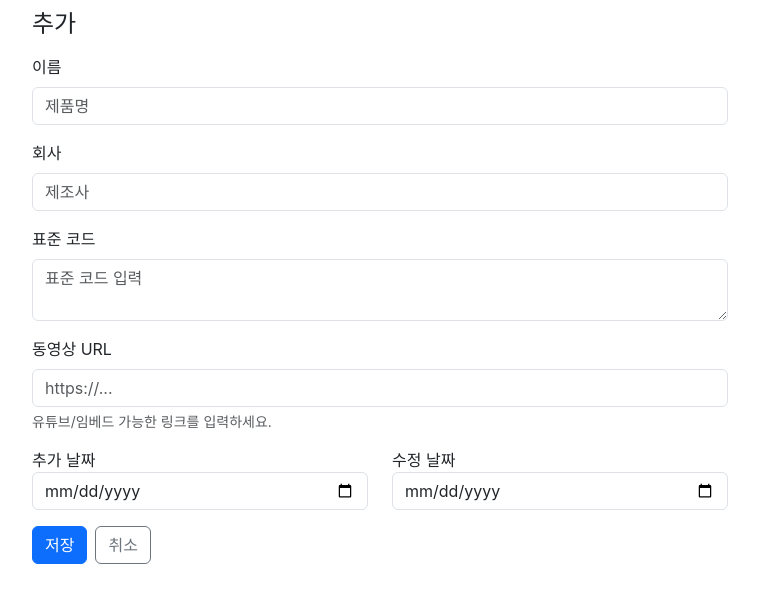
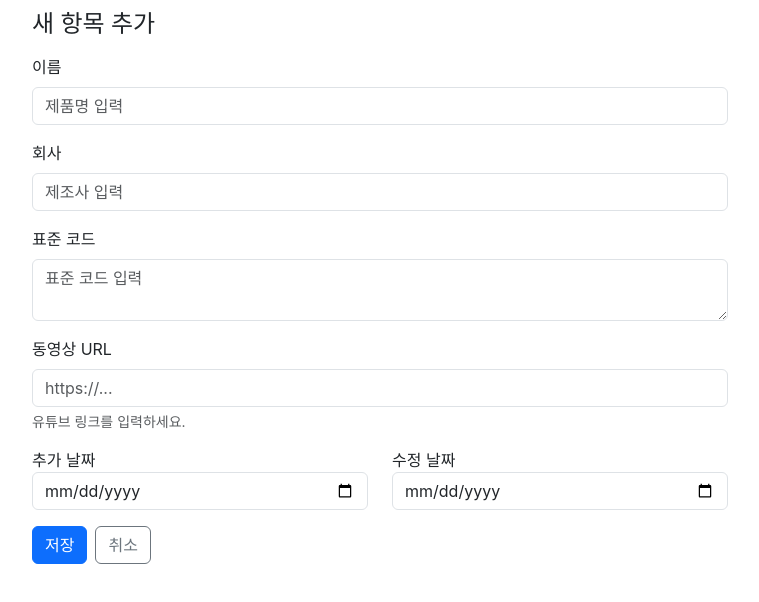
Before and after one commit to grazzy7124/25_OSS_Team_Project, a React (Create React App) app: page /add in a window 1280 px wide. Shown: the top 602 px of the page, without its empty margins (260-1019 px from the left). Built offline with nearby package versions, Linux system fonts and the light colour scheme.

Commit message:
CRUD - create

```diff
--- a/src/components/App/Add.js
+++ b/src/components/App/Add.js
@@ -1,5 +1,5 @@
 // components/App/Add.js
-import React from "react";
+import React, { useState } from "react";
 import axios from "axios";
 import { useLocation, useNavigate } from "react-router-dom";
 
@@ -8,60 +8,92 @@ const API_URL = "https://68db33b023ebc87faa324066.mockapi.io/OSS_teamproject";
 export default function Add() {
   const navigate = useNavigate();
   const location = useLocation();
+  const [formData, setFormData] = useState({
+    name: "",
+    company: "",
+    stdCode: "",
+    videoUrl: "",
+    addDate: "",
+    reviseDate: "",
+  });
+
+  const handleChange = (e) => {
+    const { name, value } = e.target;
+    setFormData((prev) => ({
+      ...prev,
+      [name]: value,
+    }));
+  };
+
+  const handleSubmit = async (e) => {
+    e.preventDefault();
+
+    try {
+      await axios.post(API_URL, formData);
+      alert("새 항목이 추가되었습니다!");
+      navigate("/");
+    } catch (err) {
+      console.error("추가 실패:", err);
+      alert("오류가 발생했습니다.");
+    }
+  };
 
   return (
-    <div className="container" style={{maxWidth: 720}}>
+    <div className="container" style={{ maxWidth: 720 }}>
       <div className="d-flex justify-content-between align-items-center mb-3">
-            <h4 className="m-0">추가</h4>
+        <h4 className="m-0">새 항목 추가</h4>
       </div>
 
-        <form>
+      <form onSubmit={handleSubmit}>
         <div className="mb-3">
-                <label className="form-label">
-                    이름
-                </label>
+          <label className="form-label">이름</label>
           <input
             type="text"
             name="name"
             className="form-control"
-                    placeholder="제품명"
+            placeholder="제품명 입력"
+            value={formData.name}
+            onChange={handleChange}
+            required
           />
         </div>
+
         <div className="mb-3">
-                <label className="form-label">
-                    회사
-                </label>
+          <label className="form-label">회사</label>
           <input
             type="text"
             name="company"
             className="form-control"
-                    placeholder="제조사"
+            placeholder="제조사 입력"
+            value={formData.company}
+            onChange={handleChange}
           />
         </div>
+
         <div className="mb-3">
-                <label className="form-label">
-                    표준 코드
-                </label>
+          <label className="form-label">표준 코드</label>
           <textarea
-                    type="text"
             name="stdCode"
             className="form-control"
             rows={2}
             placeholder="표준 코드 입력"
-                    style={{wordBreak:"break-all"}}
+            value={formData.stdCode}
+            onChange={handleChange}
           />
         </div>
+
         <div className="mb-3">
-                <label className="form-label">
-                    동영상 URL
-                </label>
+          <label className="form-label">동영상 URL</label>
           <input
             type="url"
             name="videoUrl"
             className="form-control"
             placeholder="https://..."
+            value={formData.videoUrl}
+            onChange={handleChange}
+            required
           />
-                <div className="form-text">유튜브/임베드 가능한 링크를 입력하세요.</div>
+          <div className="form-text">유튜브 링크를 입력하세요.</div>
         </div>
 
         <div className="row">
@@ -71,6 +103,8 @@ export default function Add() {
               type="date"
               name="addDate"
               className="form-control"
+              value={formData.addDate}
+              onChange={handleChange}
             />
           </div>
           <div className="col-md-6 mb-3">
@@ -79,6 +113,8 @@ export default function Add() {
               type="date"
               name="reviseDate"
               className="form-control"
+              value={formData.reviseDate}
+              onChange={handleChange}
             />
           </div>
         </div>
```
Lines whose indentation alone changed are shown as unchanged.
